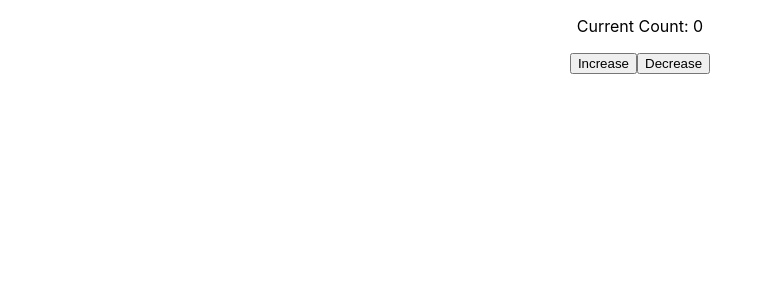
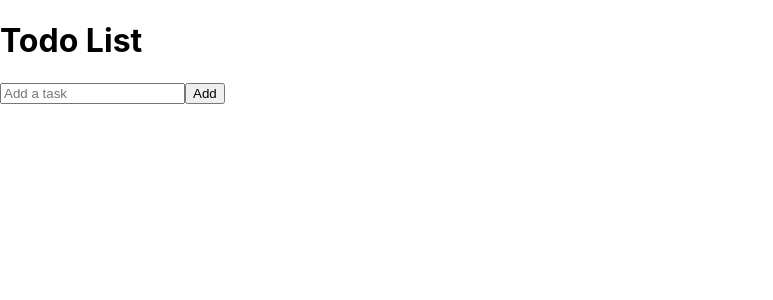
Before and after one commit to HomeServers/MyTodoList-fe, a React (Create React App) app: page / in a window 1280 px wide. Shown: the top 300 px of the page, without its empty margins (0-773 px from the left). Built offline with nearby package versions, Linux system fonts and the light colour scheme.

Commit message:
second commit

```diff
--- a/src/App.css
+++ b/src/App.css
@@ -1,38 +1,45 @@
 .App {
+  font-family: Arial, sans-serif;
   text-align: center;
+  margin: 20px;
 }
 
-.App-logo {
-  height: 40vmin;
-  pointer-events: none;
+form {
+  margin-bottom: 20px;
 }
 
-@media (prefers-reduced-motion: no-preference) {
-  .App-logo {
-    animation: App-logo-spin infinite 20s linear;
-  }
+input {
+  padding: 10px;
+  margin-right: 10px;
+  border: 1px solid #ccc;
+  border-radius: 4px;
 }
 
-.App-header {
-  background-color: #282c34;
-  min-height: 100vh;
-  display: flex;
-  flex-direction: column;
-  align-items: center;
-  justify-content: center;
-  font-size: calc(10px + 2vmin);
+button {
+  padding: 10px;
+  border: none;
+  background-color: #007bff;
   color: white;
+  border-radius: 4px;
+  cursor: pointer;
 }
 
-.App-link {
-  color: #61dafb;
+button:hover {
+  background-color: #0056b3;
 }
 
-@keyframes App-logo-spin {
-  from {
-    transform: rotate(0deg);
-  }
-  to {
-    transform: rotate(360deg);
-  }
+ul {
+  list-style: none;
+  padding: 0;
 }
+
+li {
+  margin: 10px 0;
+  display: flex;
+  justify-content: space-between;
+  align-items: center;
+}
+
+li span {
+  cursor: pointer;
+}
--- a/src/App.js
+++ b/src/App.js
@@ -1,28 +1,36 @@
-import logo from './logo.svg';
-import { BrowserRouter as Router, Routes, Route } from 'react-router-dom';
-import Header from './components/Header';
-import Counter from './components/Counter'
-import './App.css';
-
-function Home() {
-  return <h2>Home Page</h2>;
-}
-
-function About() {
-  return <h2>About Page</h2>;
-}
+import React, { useState } from "react";
+import TodoList from "./components/TodoList";
+import AddTodo from "./components/AddTodo";
 
 function App() {
+  const [todos, setTodos] = useState([]);
+
+  // 투두 추가
+  const addTodo = (task) => {
+    const newTodo = { id: Date.now(), task, completed: false };
+    setTodos([...todos, newTodo]);
+  };
+
+  // 투두 삭제
+  const deleteTodo = (id) => {
+    setTodos(todos.filter((todo) => todo.id !== id));
+  };
+
+  // 투두 상태 토글 (완료/미완료)
+  const toggleTodo = (id) => {
+    setTodos(
+      todos.map((todo) =>
+        todo.id === id ? { ...todo, completed: !todo.completed } : todo
+      )
+    );
+  };
+
   return (
-    <Counter />
-
-    // <Router>
-    //   <Header />
-    //   <Routes>
-    //     <Route path="/" element={<Home />} />
-    //     <Route path="/about" element={<About />} />
-    //   </Routes>
-    // </Router>
+    <div className="App">
+      <h1>Todo List</h1>
+      <AddTodo addTodo={addTodo} />
+      <TodoList todos={todos} deleteTodo={deleteTodo} toggleTodo={toggleTodo} />
+    </div>
   );
 }
 
--- /dev/null
+++ b/src/components/AddTodo.js
@@ -0,0 +1,27 @@
+import React, { useState } from "react";
+
+function AddTodo({ addTodo }) {
+  const [task, setTask] = useState("");
+
+  const handleSubmit = (e) => {
+    e.preventDefault();
+    if (task.trim()) {
+      addTodo(task);
+      setTask("");
+    }
+  };
+
+  return (
+    <form onSubmit={handleSubmit}>
+      <input
+        type="text"
+        placeholder="Add a task"
+        value={task}
+        onChange={(e) => setTask(e.target.value)}
+      />
+      <button type="submit">Add</button>
+    </form>
+  );
+}
+
+export default AddTodo;
--- a/src/components/Counter.js
+++ /dev/null
@@ -1,15 +0,0 @@
-import React, { useState } from 'react';
-
-function Counter() {
-  const [count, setCount] = useState(0);
-
-  return (
-    <div style={{ textAlign: 'center' }}>
-      <p>Current Count: {count}</p>
-      <button onClick={() => setCount(count + 1)}>Increase</button>
-      <button onClick={() => setCount(count - 1)}>Decrease</button>
-    </div>
-  );
-}
-
-export default Counter;
--- a/src/components/Header.js
+++ /dev/null
@@ -1,12 +0,0 @@
-import React from 'react';
-import '../css/Header.css';
-
-function Header() {
-    return (
-        <header style={{ backgroundColor: '#282c34', padding: '10px', color: 'white' }}>
-            <h1>Welcome to My React Page</h1>
-        </header>
-    );
-}
-
-export default Header;
--- /dev/null
+++ b/src/components/TodoItem.js
@@ -0,0 +1,12 @@
+import React from "react";
+
+function TodoItem({ todo, deleteTodo, toggleTodo }) {
+  return (
+    <li style={{ textDecoration: todo.completed ? "line-through" : "none" }}>
+      <span onClick={() => toggleTodo(todo.id)}>{todo.task}</span>
+      <button onClick={() => deleteTodo(todo.id)}>Delete</button>
+    </li>
+  );
+}
+
+export default TodoItem;
--- /dev/null
+++ b/src/components/TodoList.js
@@ -0,0 +1,19 @@
+import React from "react";
+import TodoItem from "../components/TodoItem";
+
+function TodoList({ todos, deleteTodo, toggleTodo }) {
+  return (
+    <ul>
+      {todos.map((todo) => (
+        <TodoItem
+          key={todo.id}
+          todo={todo}
+          deleteTodo={deleteTodo}
+          toggleTodo={toggleTodo}
+        />
+      ))}
+    </ul>
+  );
+}
+
+export default TodoList;
--- a/src/css/Header.css
+++ /dev/null
@@ -1,10 +0,0 @@
-header {
-    background-color: #4caf50;
-    padding: 15px;
-    text-align: center;
-}
-
-header h1 {
-    color: white;
-    font-size: 24px;
-}
```
